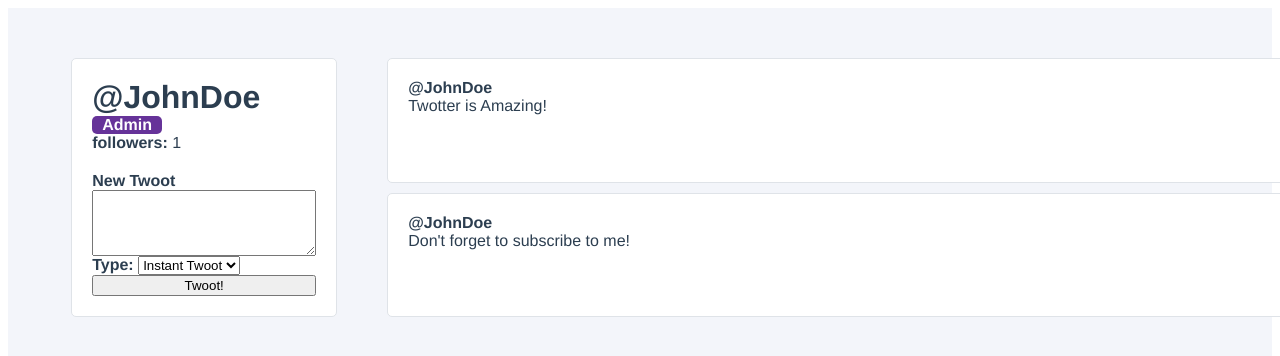
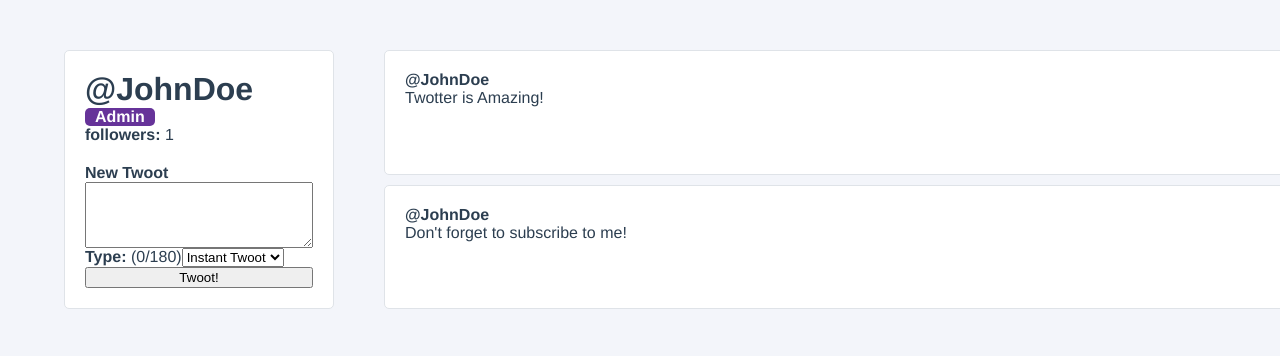
Before and after one commit to KhinMeMeLatt/twotter_vue, a Vue app: page / in a window 1280 px wide. Shown: the top 356 px of the page. Built offline with nearby package versions, Linux system fonts and the light colour scheme.

Commit message:
Dynamic Styling, SCSS, & Global Styles

```diff
--- a/package.json
+++ b/package.json
@@ -9,6 +9,8 @@
   },
   "dependencies": {
     "core-js": "^3.6.5",
+    "node-sass": "^5.0.0",
+    "sass-loader": "^10.1.1",
     "vue": "^3.0.0"
   },
   "devDependencies": {
--- a/src/App.vue
+++ b/src/App.vue
@@ -13,7 +13,7 @@ export default {
 }
 </script>
 
-<style>
+<style lang="scss">
 #app {
   font-family: Avenir, Helvetica, Arial, sans-serif;
   -webkit-font-smoothing: antialiased;
--- a/src/components/TwootItem.vue
+++ b/src/components/TwootItem.vue
@@ -32,7 +32,7 @@ export default {
 };
 </script>
 
-<style>
+<style lang="scss" scoped>
 .twoot-item {
     padding: 20px;
     background-color: white;
@@ -41,13 +41,15 @@ export default {
     box-sizing: border-box;
     cursor: pointer;
     transition: all 0.25s ease;
+
+    &:hover {
+        transform: scale(1.1, 1.1);
+    }
+
+    .twoot-item__user {
+        font-weight: bold;
+    }
 }
 
-.twoot-item:hover {
-    transform: scale(1.1, 1.1);
-}
 
-.twoot-item__user {
-    font-weight: bold;
-}
 </style>
--- a/src/components/UserProfile.vue
+++ b/src/components/UserProfile.vue
@@ -7,22 +7,24 @@
       <div class="user-profile__follower-count">
         <strong>followers: </strong>{{ followers }}
       </div>
-      <form class="user-profile__create-twoot" @submit.prevent="createNewTwoot">
+      <form class="user-profile__create-twoot" @submit.prevent="createNewTwoot" :class="{ '--exceeded' : newTwootCharacterCount > 180 }">
         <label for="newTwoot"><strong>New Twoot</strong></label>
-        <textarea id="newTwoot" rows="4" v-model="newTwootContent"/>
+        <textarea id="newTwoot" rows="4" v-model="newTwootContent" />
 
         <div class="user-profile__create-twoot-type">
-          <label for="newTwootType"><strong>Type: </strong></label>
+          <label for="newTwootType"><strong>Type: </strong>({{ newTwootCharacterCount }}/180)</label>
           <select id="newTwootType" v-model="selectedTwootType">
-            <option :value="option.value" v-for="(option, index) in twootTypes" :key="index">
+            <option
+              :value="option.value"
+              v-for="(option, index) in twootTypes"
+              :key="index"
+            >
               {{ option.name }}
             </option>
           </select>
         </div>
 
-        <button>
-          Twoot!
-        </button>
+        <button>Twoot!</button>
       </form>
     </div>
     <div class="user-profile__twoots-wrapper">
@@ -38,18 +40,18 @@
 </template>
 
 <script>
-import TwootItem from "./TwootItem"
+import TwootItem from "./TwootItem";
 
 export default {
   name: "UserProfile",
-  components: {TwootItem},
+  components: { TwootItem },
   data() {
     return {
-      newTwootContent: '',
-      selectedTwootType: 'instant',
+      newTwootContent: "",
+      selectedTwootType: "instant",
       twootTypes: [
-        { value: 'draft', name: 'Draft' },
-        { value: 'instant', name: 'Instant Twoot'}
+        { value: "draft", name: "Draft" },
+        { value: "instant", name: "Instant Twoot" },
       ],
       followers: 0,
       user: {
@@ -77,23 +79,26 @@ export default {
     fullName() {
       return "${this.user.firstName} ${this.user.lastName}";
     },
+    newTwootCharacterCount() {
+      return this.newTwootContent.length;
+    }
   },
   methods: {
     followUser() {
       this.followers++;
     },
     toggleFavourite(id) {
-      console.log("Favourited Tweet #${id}"+id);
+      console.log("Favourited Tweet #${id}" + id);
     },
     createNewTwoot() {
-      if(this.newTwootContent && this.selectedTwootType !== 'draft') {
+      if (this.newTwootContent && this.selectedTwootType !== "draft") {
         this.user.twoots.unshift({
           id: this.user.twoots.length + 1,
-          content: this.newTwootContent
-        })
-        this.newTwootContent = '';
+          content: this.newTwootContent,
+        });
+        this.newTwootContent = "";
       }
-    }
+    },
   },
   mounted() {
     this.followUser();
@@ -101,13 +106,12 @@ export default {
 };
 </script>
 
-<style>
+<style lang="scss" scoped>
 .user-profile {
   display: grid;
   grid-template-columns: 1fr 3fr;
   width: 100%;
   padding: 50px 5%;
-}
 
   .user-profile__user-panel {
     display: flex;
@@ -117,6 +121,9 @@ export default {
     background-color: white;
     border-radius: 5px;
     border: 1px solid #dfe3e8;
+
+    h1 {
+      margin: 0;
     }
 
     .user-profile__admin-badge {
@@ -128,18 +135,26 @@ export default {
       font-weight: bold;
     }
 
-h1 {
-  margin: 0;
+    .user-profile__create-twoot {
+      padding-top: 20px;
+      display: flex;
+      flex-direction: column;
+
+      &.--exceeded {
+        color: red;
+        border-color: red;
+
+        button {
+          background-color: red;
+          border: none;
+          color: white;
         }
-
+      }
+    }
+  }
   .user-profile__twoots-wrapper {
     display: grid;
     grid-gap: 10px;
   }
-
-.user-profile__create-twoot {
-  padding-top: 20px;
-  display: flex;
-  flex-direction: column;
 }
 </style>
--- /dev/null
+++ b/src/styles/base.scss
@@ -0,0 +1,3 @@
+body {
+    margin: 0;
+}
--- /dev/null
+++ b/vue.config.js
@@ -0,0 +1,9 @@
+module.exports = {
+    css: {
+        loaderOptions: {
+            sass: {
+                additionalData: '@import "@/styles/base.scss";'
+            }
+        }
+    }
+}
```
Also changed, not shown: 1 other file (tests, documents, lock files or other folders). Lines whose indentation alone changed are shown as unchanged.
